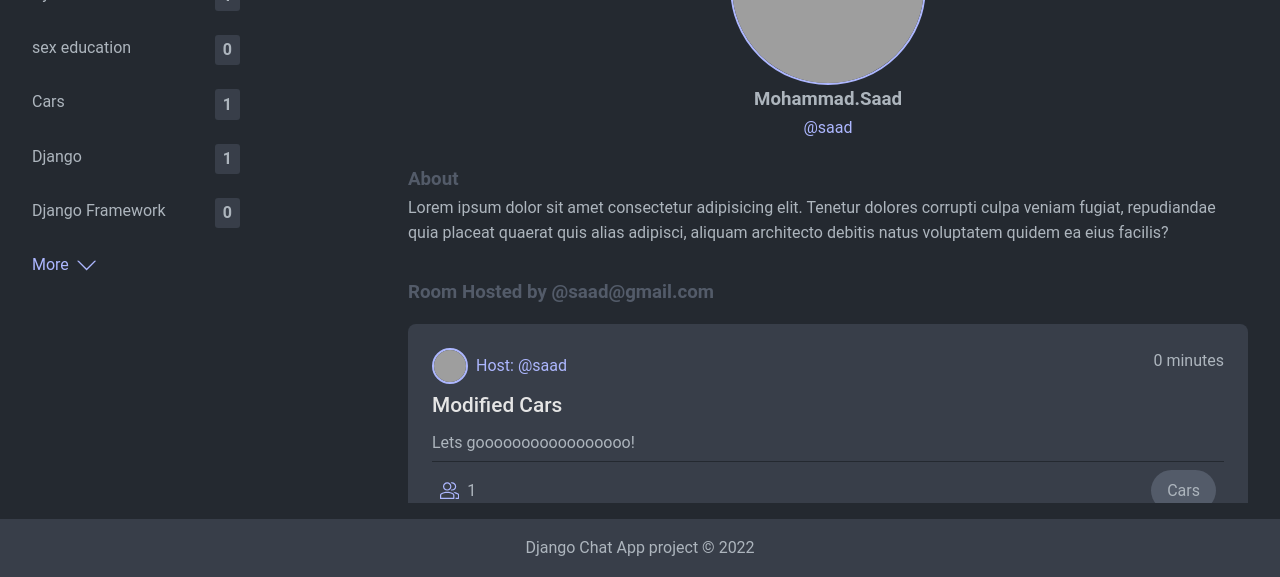
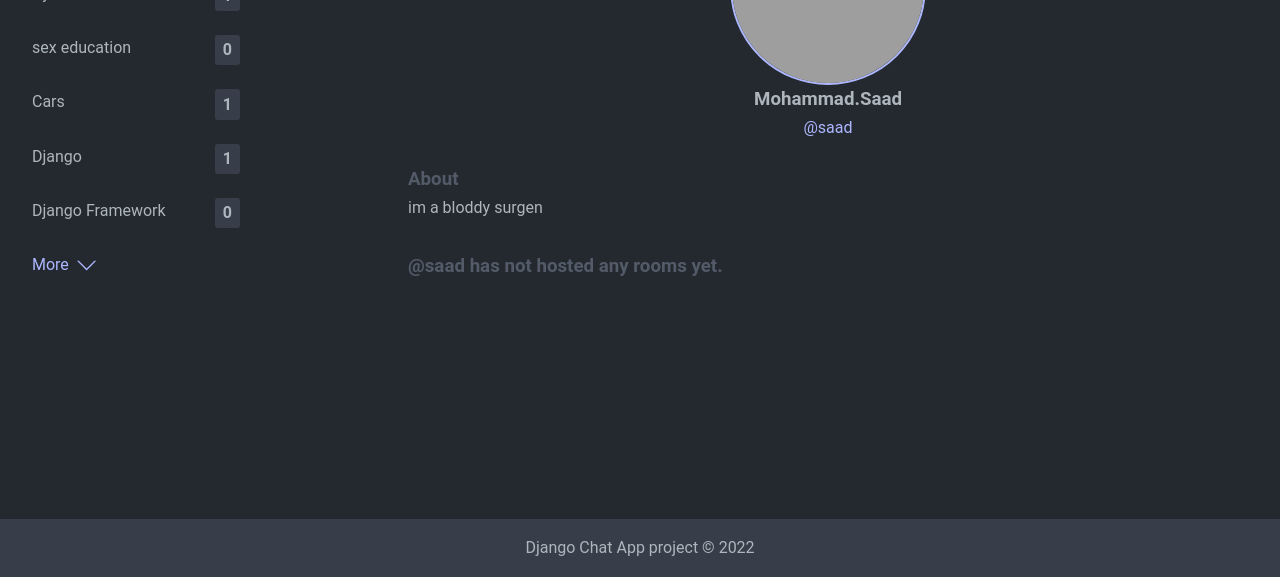
Before and after one commit to Rafay106/DjangoChatApp, a Django app: a page that uses DjangoChatApp/chat/templates/chat/user_profile.html in a window 1280 px wide. Shown: the part 247-824 px from the top of the page. Run offline with Django 4.2, Linux system fonts and the light colour scheme; data comes from the database, SQL or seed files in the repository; both versions use the stored data as it was after the commit; grey boxes are pictures that could not be loaded.

Commit message:
bugs fixed

```diff
--- a/DjangoChatApp/chat/templates/chat/user_profile.html
+++ b/DjangoChatApp/chat/templates/chat/user_profile.html
@@ -27,19 +27,23 @@
             </div>
             <div id="up-about">
                 <h3>About</h3>
-                <p>Lorem ipsum dolor sit amet consectetur adipisicing elit. Tenetur dolores corrupti culpa veniam
-                    fugiat, repudiandae quia placeat quaerat quis alias adipisci, aliquam architecto debitis natus
-                    voluptatem quidem ea eius facilis?</p>
+                <p>{{user.about}}</p>
             </div>
         </div>
         <div class="feed-item roomlist">
+            {% if user in rooms %}
             <h3>Room Hosted by @{{user}}</h3>
             {% include 'chat/room-list_component.html' %}
+            {% else %}
+            <h3>@{{user.username}} has not hosted any rooms yet.</h3>
+            {% endif %}
         </div>
     </div>
 
     <div id="activity-sidebar" class="window">
+        {% if user in msgs %}
         {% include 'chat/activity_component.html' %}
+        {% endif %}
     </div>
 </div>
 
--- a/DjangoChatApp/chat/views.py
+++ b/DjangoChatApp/chat/views.py
@@ -148,7 +148,7 @@ def updateView(request, pk):
         topic_name = request.POST.get('topic')
         topic, created = TopicModel.objects.get_or_create(name = topic_name)
 
-        room.name   = request.POST.get('name'),
+        room.name   = request.POST.get('name')
         room.topic  = topic
         room.description = request.POST.get('description')
         room.save()
```
Also changed, not shown: DjangoChatApp/db.sqlite3.
